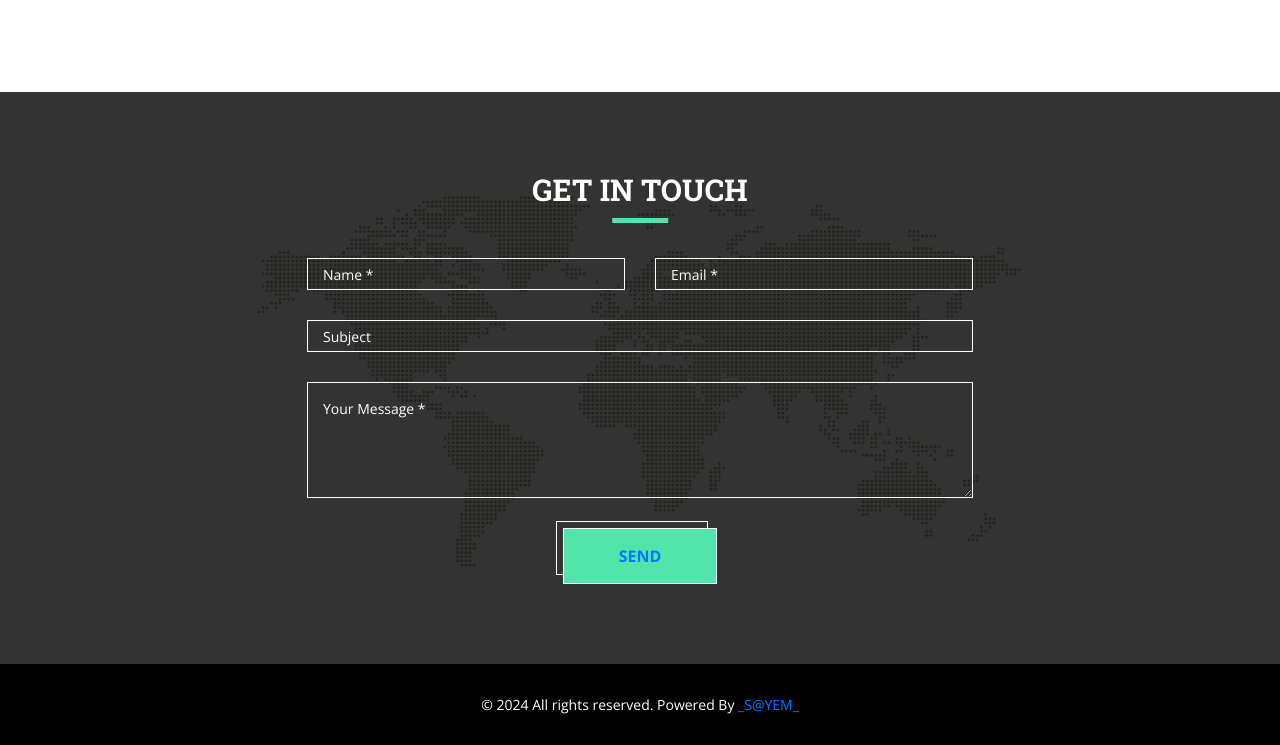
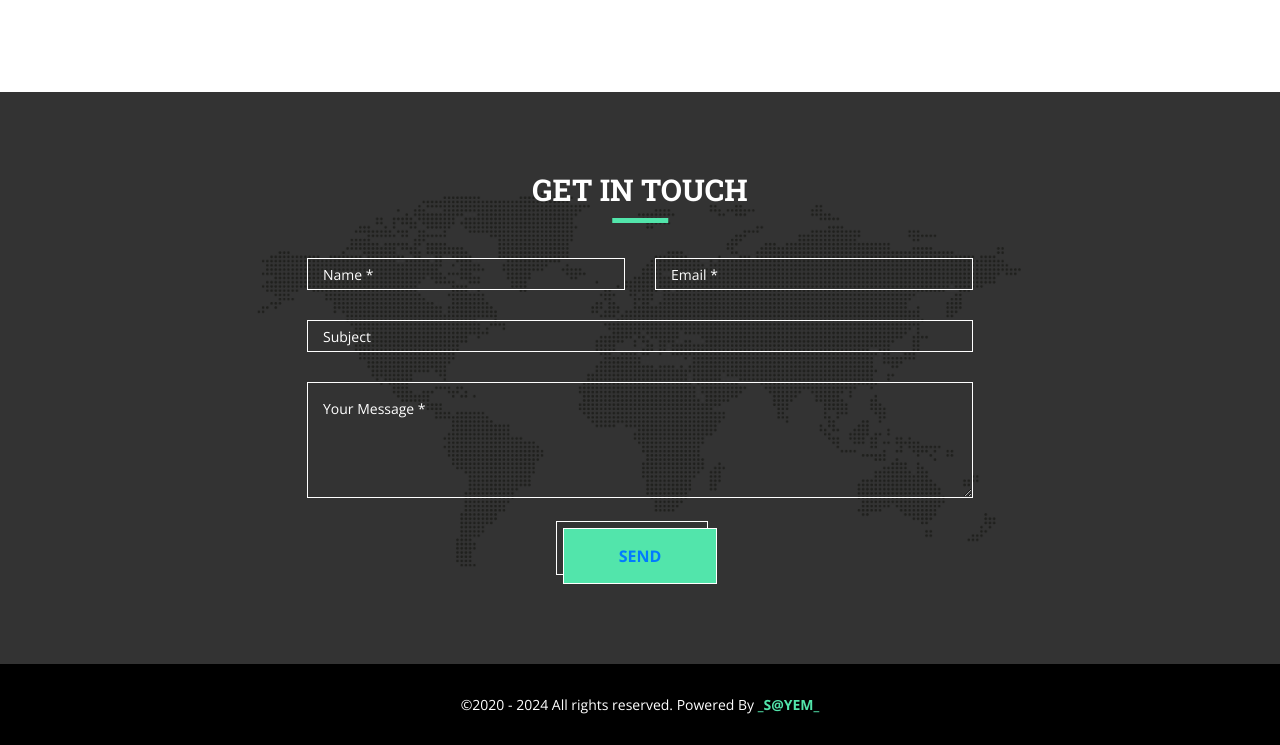
Before and after one commit to SayemAhmedSayem/Personal-Portfoilio-Website, a plain HTML site: page index.html in a window 1280 px wide. Shown: the part 4247-4992 px from the top of the page. Drawn offline with nearby package versions, Linux system fonts and the light colour scheme.

Commit message:
Footer Credit css changed

```diff
--- a/index.html
+++ b/index.html
@@ -493,7 +493,7 @@
     <div class="container">
         <div class="row">
             <div class="col-lg-12 text-center">
-                <span>© 2024  All rights reserved. Powered By <a href="https://www.facebook.com/SayemAhmedSayemm" id="webhifzur" target="_blank">_S@YEM_</a></span>
+                <span>©2020 - 2024  All rights reserved. Powered By <a href="https://www.facebook.com/SayemAhmedSayemm" id="FooterCreditSAYEM" target="_blank">_S@YEM_</a></span>
             </div>
         </div>
     </div>
```
